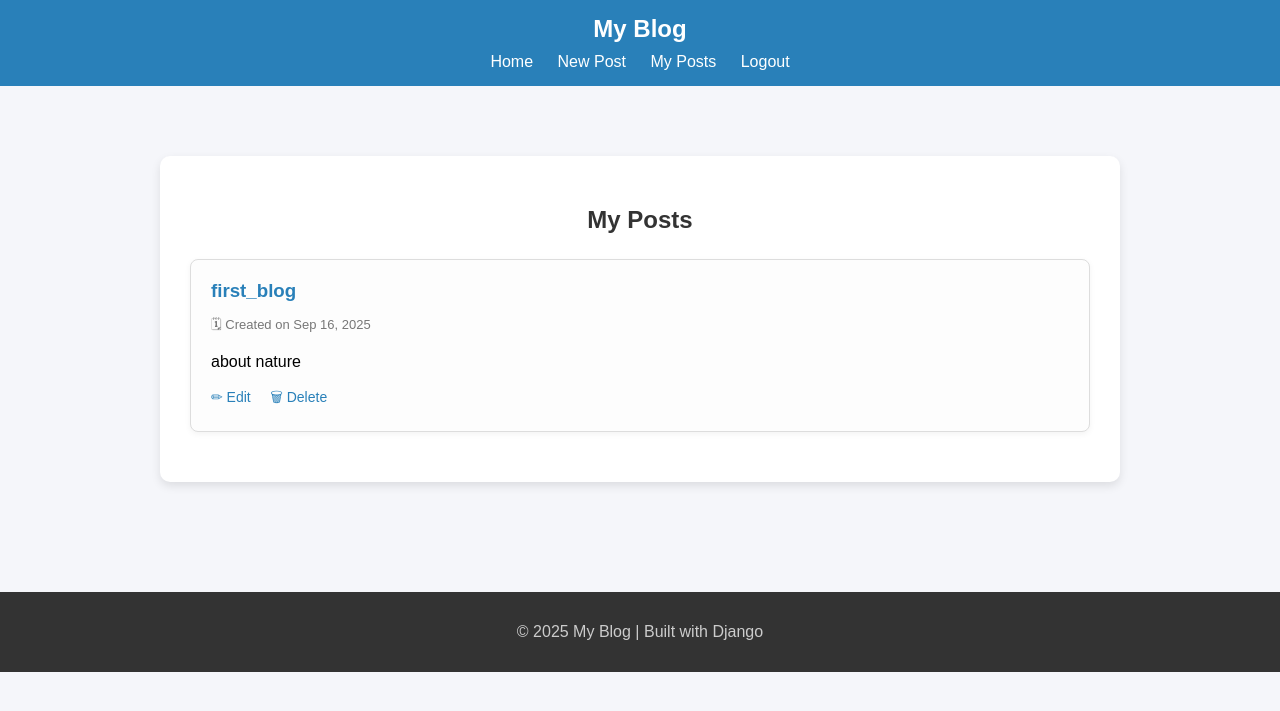
After one commit to nitu47/blog_system, a Django app: page /my-posts/ in a window 1280 px wide. The commit adds this page. Shown: the top 711 px of the page. Run offline with Django 5.2, Linux system fonts and the light colour scheme; a user stored in the database is signed in; data comes from the database, SQL or seed files in the repository; both versions use the stored data as it was after the commit.

Commit message:
section commit

```diff
--- a/blogapp/templates/blogapp/base.html
+++ b/blogapp/templates/blogapp/base.html
@@ -50,6 +50,7 @@
             <a href="{% url 'post_list' %}">Home</a>
             {% if user.is_authenticated %}
                 <a href="{% url 'post_create' %}">New Post</a>
+                <a href="{% url 'my_posts' %}">My Posts</a>
                 <a href="{% url 'logout' %}">Logout</a>
             {% else %}
                 <a href="{% url 'login' %}">Login</a>
--- /dev/null
+++ b/blogapp/templates/blogapp/my_posts.html
@@ -0,0 +1,93 @@
+{% extends "blogapp/base.html" %}
+
+{% block content %}
+<style>
+    .container {
+        width: 80%;
+        max-width: 900px;
+        margin: 50px auto;
+        background: #fff;
+        padding: 30px;
+        border-radius: 10px;
+        box-shadow: 0px 4px 10px rgba(0,0,0,0.1);
+    }
+    h2 {
+        text-align: center;
+        margin-bottom: 25px;
+        color: #333;
+    }
+    .post-card {
+        background: #fdfdfd;
+        border: 1px solid #ddd;
+        border-radius: 8px;
+        padding: 20px;
+        margin-bottom: 20px;
+        box-shadow: 0px 2px 6px rgba(0,0,0,0.05);
+    }
+    .post-card h3 {
+        margin: 0 0 10px 0;
+        color: #2980b9;
+    }
+    .post-meta {
+        font-size: 13px;
+        color: #777;
+        margin-bottom: 10px;
+    }
+    .post-actions {
+        margin-top: 15px;
+    }
+    .post-actions a {
+        margin-right: 15px;
+        font-size: 14px;
+        color: #2980b9;
+        text-decoration: none;
+        font-weight: 500;
+    }
+    .post-actions a:hover {
+        text-decoration: underline;
+    }
+    .empty-message {
+        text-align: center;
+        font-size: 16px;
+        color: #555;
+        margin-top: 20px;
+    }
+    .create-btn {
+        display: inline-block;
+        margin-top: 15px;
+        padding: 10px 18px;
+        background: #27ae60;
+        color: white;
+        border-radius: 5px;
+        text-decoration: none;
+        font-size: 15px;
+    }
+    .create-btn:hover {
+        background: #1e874b;
+    }
+</style>
+
+<div class="container">
+    <h2> My Posts</h2>
+
+    {% if posts %}
+        {% for post in posts %}
+            <div class="post-card">
+                <h3>{{ post.title }}</h3>
+                <p class="post-meta">🗓 Created on {{ post.created_at|date:"M d, Y" }}</p>
+                <p>{{ post.content|truncatewords:25 }}</p>
+
+                <div class="post-actions">
+                    <a href="{% url 'post_update' post.pk %}">✏ Edit</a>
+                    <a href="{% url 'post_delete' post.pk %}">🗑 Delete</a>
+                </div>
+            </div>
+        {% endfor %}
+    {% else %}
+        <div class="empty-message">
+            <p>You haven’t added any posts yet.</p>
+            <a href="{% url 'post_create' %}" class="create-btn">+ Create Your First Post</a>
+        </div>
+    {% endif %}
+</div>
+{% endblock %}
--- a/blogapp/urls.py
+++ b/blogapp/urls.py
@@ -9,4 +9,5 @@ urlpatterns = [
     path("post/new/", views.post_create, name="post_create"),
     path("post/<int:pk>/edit/", views.post_update, name="post_update"),
     path("post/<int:pk>/delete/", views.post_delete, name="post_delete"),
+    path("my-posts/", views.my_posts, name="my_posts"),
 ]
--- a/blogapp/views.py
+++ b/blogapp/views.py
@@ -73,3 +73,8 @@ def post_delete(request, pk):
     post = get_object_or_404(Post, pk=pk, author=request.user)
     post.delete()
     return redirect("post_list")
+
+@login_required
+def my_posts(request):
+    posts = Post.objects.filter(author=request.user)
+    return render(request, "blogapp/my_posts.html", {"posts": posts})
```
Also changed, not shown: db.sqlite3.
